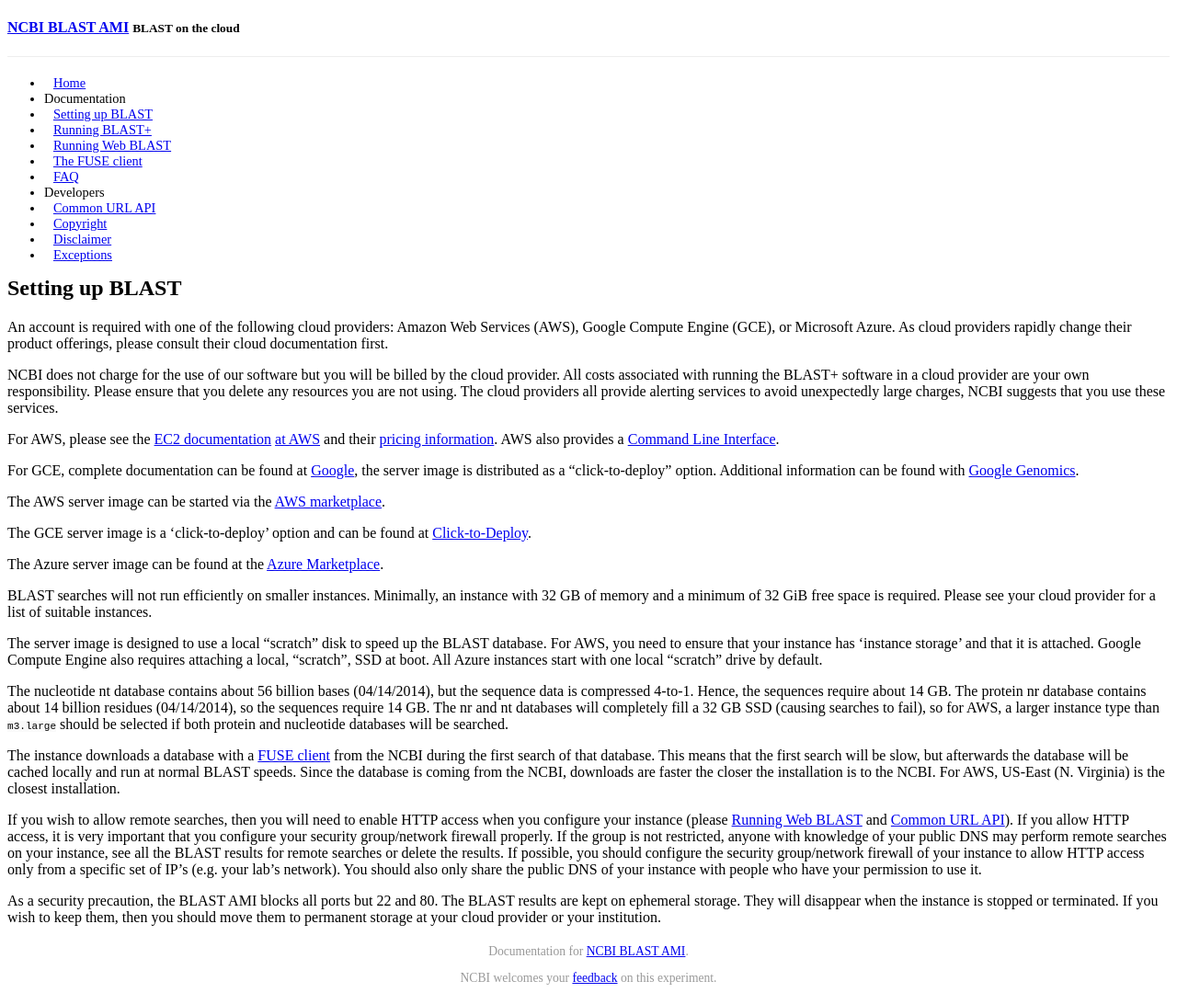
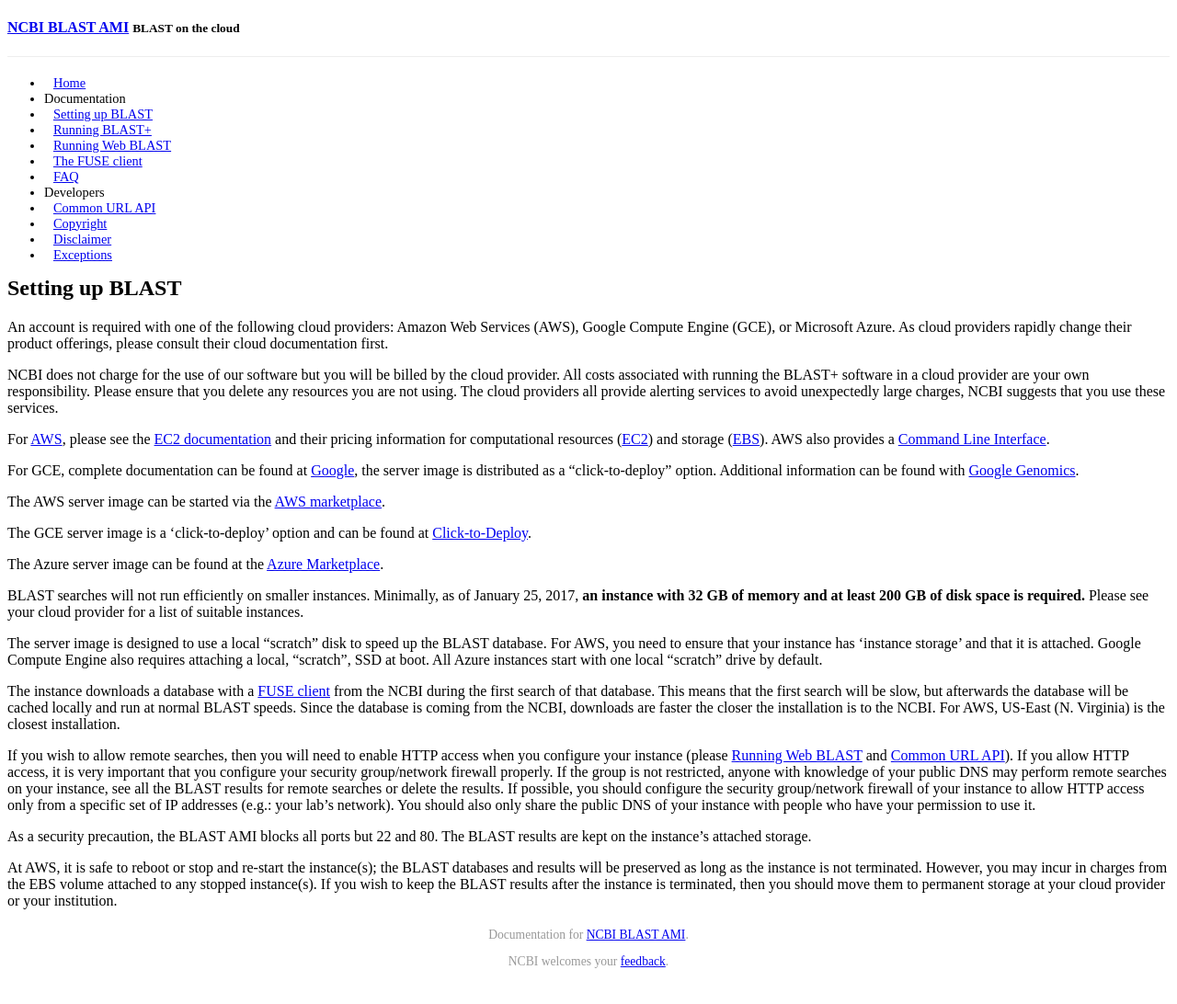
Before and after one commit to ncbi/blast-cloud, a Jekyll site: the page built from _posts/2015-06-09-setting-up-blast.md, in a window 1280 px wide. Shown: the whole page at 92% size. Built offline with Jekyll 4.4.1, drawn with Linux system fonts in a browser that asks for light colours; Markdown is read by kramdown in place of the engine named in the settings; a style sheet for code colours, icons or effects is not loaded.

Commit message:
Add documentation about EBS at AWS

```diff
--- a/_includes/footer.html
+++ b/_includes/footer.html
@@ -1,4 +1,3 @@
 Documentation for <a href="{% if site.codeurl %}{{ site.codeurl }}{% else %}{{ site.baseurl }}{% endif %}">{{ site.title }}</a>.
 <p>
-NCBI welcomes your <a href="https://www.ncbi.nlm.nih.gov/sites/ehelp/feedback?Ncbi_App=blastAWS&Data=JiraApp:HD;">feedback</a>
-on this experiment.
+NCBI welcomes your <a href="https://www.ncbi.nlm.nih.gov/sites/ehelp/feedback?Ncbi_App=blastAWS&Data=JiraApp:HD;">feedback</a>.
--- a/_posts/2015-06-09-setting-up-blast.md
+++ b/_posts/2015-06-09-setting-up-blast.md
@@ -12,7 +12,11 @@ cloud provider are your own responsibility. Please ensure that you delete any
 resources you are not using. The cloud providers all provide alerting services
 to avoid unexpectedly large charges, NCBI suggests that you use these services.
 
-For AWS, please see the [EC2 documentation](http://docs.amazonwebservices.com/AWSEC2/latest/GettingStartedGuide/) [at AWS](http://aws.amazon.com/getting-started/) and their [pricing information](https://aws.amazon.com/ec2/pricing/). AWS also provides a [Command Line Interface](https://aws.amazon.com/cli/).
+For [AWS](http://aws.amazon.com/getting-started/), please see the [EC2
+documentation](http://docs.amazonwebservices.com/AWSEC2/latest/GettingStartedGuide/)
+and their pricing information for computational resources ([EC2](https://aws.amazon.com/ec2/pricing/)) and
+storage ([EBS](https://aws.amazon.com/ebs/pricing/)). AWS
+also provides a [Command Line Interface](https://aws.amazon.com/cli/).
 
 For GCE, complete documentation can be found at [Google](https://cloud.google.com/compute/docs/), the server image is distributed as a "click-to-deploy" option. Additional information can be found with [Google Genomics](http://googlegenomics.readthedocs.org/en/latest/use_cases/run_familiar_tools/ncbiblast.html).
 
@@ -22,23 +26,16 @@ The GCE server image is a 'click-to-deploy' option and can be found at [Click-to
 
 The Azure server image can be found at the [Azure Marketplace](https://azure.microsoft.com/en-us/marketplace/partners/ncbi/ncbi-free-2-2-31/).
 
-BLAST searches will not run efficiently on smaller instances. Minimally, an
-instance with 32 GB of memory and a minimum of 32 GiB free space is required.
-Please see your cloud provider for a list of suitable instances.
+BLAST searches will not run efficiently on smaller instances. Minimally, as of
+January 25, 2017, **an instance with 32 GB of memory and at least 200 GB of
+disk space is required.** Please see your cloud provider for a list of suitable
+instances.
 
 The server image is designed to use a local "scratch" disk to speed up the
 BLAST database. For AWS, you need to ensure that your instance has 'instance
 storage' and that it is attached. Google Compute Engine also requires attaching
 a local, "scratch", SSD at boot. All Azure instances start with one local
 "scratch" drive by default.
-
-The nucleotide nt database contains about 56 billion bases (04/14/2014), but
-the sequence data is compressed 4-to-1. Hence, the sequences require about 14
-GB. The protein nr database contains about 14 billion residues (04/14/2014), so
-the sequences require 14 GB. The nr and nt databases will completely fill a 32
-GB SSD (causing searches to fail), so for AWS, a larger instance type than
-`m3.large` should be selected if both protein and nucleotide databases will be
-searched.
 
 The instance downloads a database with a [FUSE client]({{ site.baseurl }}{% post_url 2015-06-09-fuse %}) from the NCBI during the first search of that database. This means that the first search will be slow, but afterwards the database will be cached locally and run at normal BLAST speeds.  Since the database is coming from the NCBI, downloads are faster the closer the installation
 is to the NCBI.  For AWS, US-East (N. Virginia) is the closest installation.
@@ -50,11 +47,16 @@ configure your security group/network firewall properly. If the group is not res
 with knowledge of your public DNS may perform remote searches on your instance,
 see all the BLAST results for remote searches or delete the results. If
 possible, you should configure the security group/network firewall of your instance to
-allow HTTP access only from a specific set of IP's (e.g. your lab's network). You should
+allow HTTP access only from a specific set of IP addresses (e.g.: your lab's network). You should
 also only share the public DNS of your instance with people who have your
 permission to use it.
 
 As a security precaution, the BLAST AMI blocks all ports but 22 and 80.
-The BLAST results are kept on ephemeral storage. They will disappear when the
-instance is stopped or terminated. If you wish to keep them, then you should
-move them to permanent storage at your cloud provider or your institution.
+The BLAST results are kept on the instance's attached storage.
+
+At AWS, it is safe to reboot or stop and re-start the instance(s); the BLAST
+databases and results will be preserved as long as the instance is not
+terminated. However, you may incur in charges from the EBS volume attached to
+any stopped instance(s). If you wish to keep the BLAST results after the
+instance is terminated, then you should move them to permanent storage at your
+cloud provider or your institution.
```
Also changed, not shown: _posts/2015-06-09-disclaimer.md (+4 -1 lines), 1 other file.
